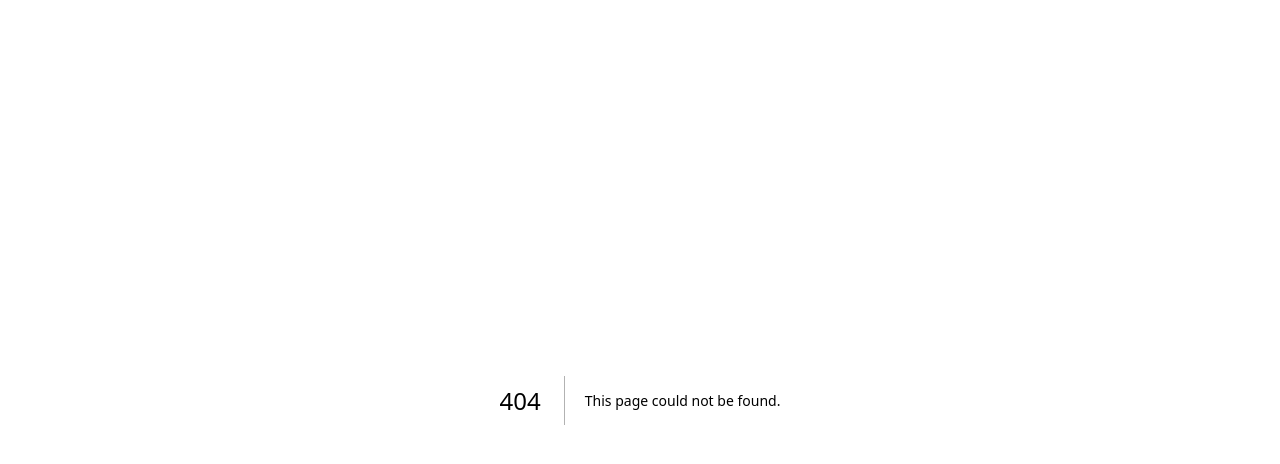
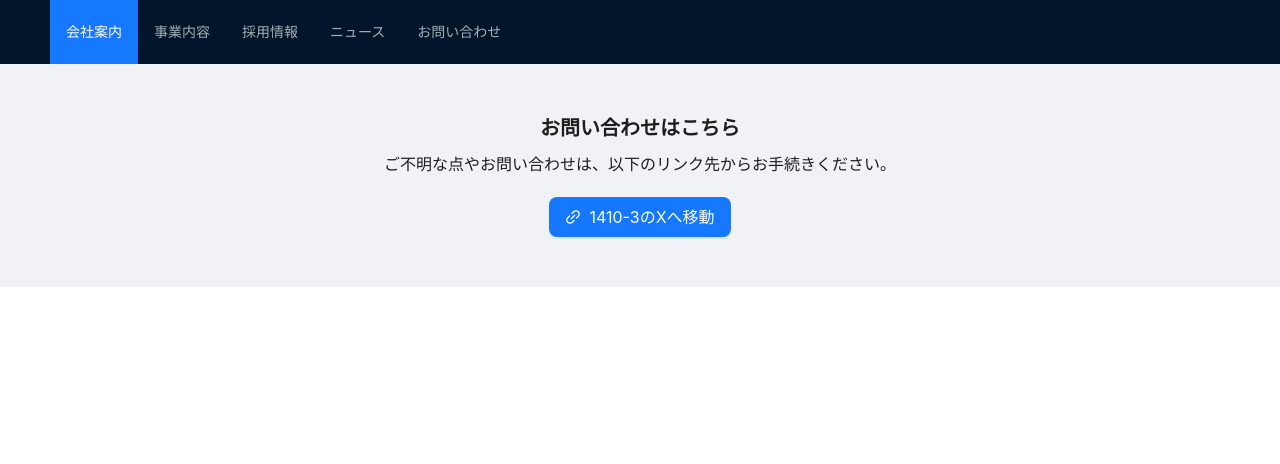
Before and after one commit to 1410-3/next-js-practice, a Next.js app: page /contact in a window 1280 px wide. Before the commit this address had no page. Shown: the top 464 px of the page. Built offline with nearby package versions, Linux system fonts and the light colour scheme.

Commit message:
add contact page

```diff
--- /dev/null
+++ b/app/contact/page.tsx
@@ -0,0 +1,36 @@
+"use client";
+import React from "react";
+import { Layout, Typography, Button } from "antd";
+import { LinkOutlined } from "@ant-design/icons";
+import Header from '../ui/header/components/Header'
+
+const { Content } = Layout;
+const { Title, Paragraph } = Typography;
+
+const Contact = () => {
+  return (
+    <>
+    <Header />
+    <Layout>
+      <Content style={{ padding: "50px 20px", textAlign: "center", backgroundColor: "#f0f2f5" }}>
+        <Title level={4}>お問い合わせはこちら</Title>
+        <Paragraph style={{ fontSize: "16px", marginBottom: "20px" }}>
+          ご不明な点やお問い合わせは、以下のリンク先からお手続きください。
+        </Paragraph>
+        <Button
+          type="primary"
+          size="large"
+          icon={<LinkOutlined />}
+          href="https://x.com/times_1410_3"
+          target="_blank"
+          rel="noopener noreferrer"
+        >
+          1410-3のXへ移動
+        </Button>
+      </Content>
+    </Layout>
+    </>
+  );
+};
+
+export default Contact;
```
